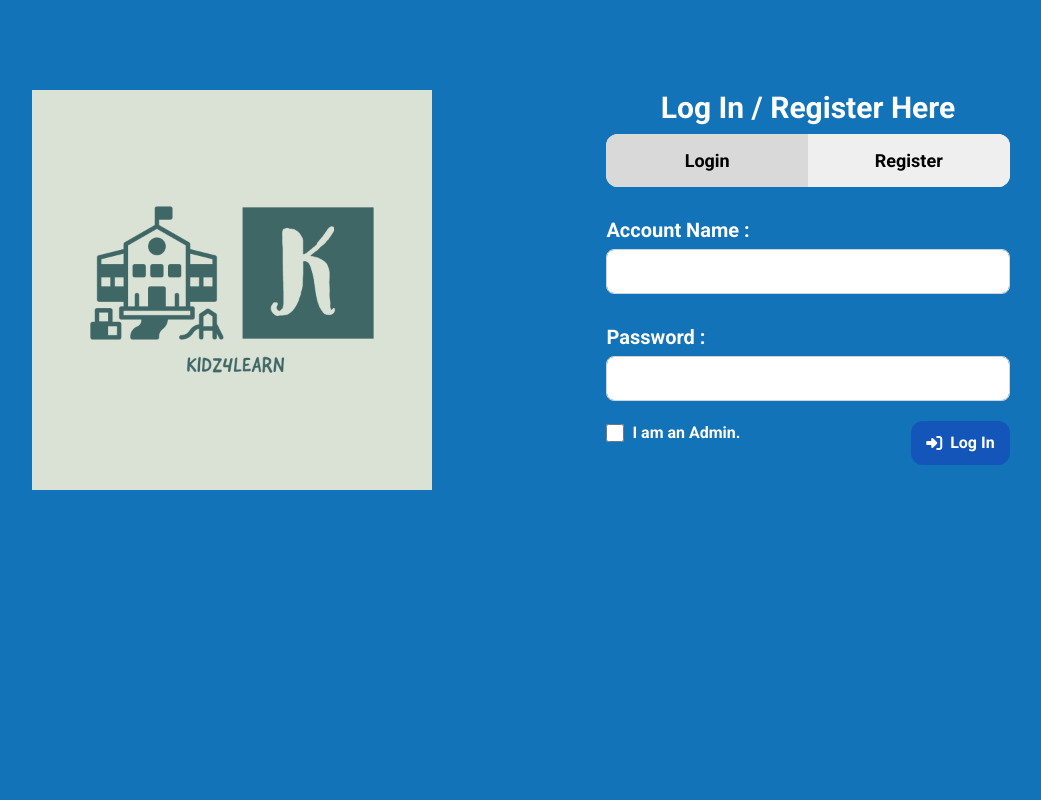
After one commit to huijack/Kindergarten-Management-System, a Flask app: page /login in a window 1280 px wide. The commit adds this page. Shown: the whole page, without its empty margins (120-1161 px from the left). Run offline with Flask 3, Linux system fonts and the light colour scheme; some libraries are stand-ins or nearby versions.

Commit message:
login html first update

```diff
--- a/website/app.py
+++ b/website/app.py
@@ -146,9 +146,15 @@ def update():
         flash("Data Updated Successfully", "employee_success")
         return redirect(url_for('index'))
 
+
 @app.route('/teacher')
 def teacher():
     return render_template('teacher.html')
 
+
+@app.route('/login')
+def login():
+    return render_template('login.html')
+
 if __name__ == '__main__':
     app.run(debug=True)
--- a/website/static/css/style.css
+++ b/website/static/css/style.css
@@ -311,3 +305,143 @@ body {
   text-decoration: none;
   color: #fff;
 }
+
+.login-background {
+  display: flex;
+  background-color: #1373b9;
+  height: 100vh;
+  width: 100vw;
+  padding: 7% 5%;
+}
+
+.kindergarten-logo {
+  display: flex;
+  justify-content: center;
+  width: 50%;
+}
+
+.kindergarten-logo img {
+  height: 400px;
+  width: 400px;
+}
+
+.login-register-container {
+  width: 50%;
+  display: flex;
+  justify-content: center;
+}
+
+.login-register-box {
+  width: 70%;
+}
+
+.login-register-header {
+  display: flex;
+  justify-content: center;
+}
+
+.login-register-header h3 {
+  color: #fff;
+  font-size: 30px;
+  font-weight: 700;
+}
+
+.login-register-button {
+  display: flex;
+  flex-wrap: nowrap;
+  border-radius: 12px;
+  background-color: #fff;
+  justify-content: center;
+}
+
+.switch-button {
+  border: none;
+  width: 50%;
+  padding-left: 0;
+  padding-right: 0;
+  font-size: 18px;
+  font-weight: 600;
+}
+
+.switch-button.active {
+  background-color: #d9d9d9;
+}
+
+.button-left {
+  border-top-left-radius: 12px;
+  border-bottom-left-radius: 12px;
+}
+
+.button-right {
+  border-top-right-radius: 12px;
+  border-bottom-right-radius: 12px;
+}
+
+.login-button-text,
+.register-button-text {
+  padding: 12px 15px;
+}
+
+.margin-space {
+  margin-bottom: 7%;
+}
+
+.margin-space-small {
+  margin-bottom: 5%;
+}
+
+.form-label {
+  color: #fff;
+  font-size: 20px;
+  font-weight: 700;
+  margin-bottom: 1%;
+}
+
+.login-register-form-size {
+  height: 45px;
+  border-radius: 8px;
+}
+
+.submit-checkbox {
+  display: flex;
+  align-items: flex-start;
+  justify-content: space-between;
+}
+
+.isAdmin-text {
+  color: #fff;
+  font-size: 16px;
+  font-weight: 700;
+  margin-bottom: 0;
+}
+
+.checkbox-size {
+  height: 18px;
+  width: 18px;
+  border: none;
+}
+
+.login-submit-button {
+  display: flex;
+  justify-content: center;
+  align-items: center;
+  background-color: #1355B9;
+  color: #fff;
+  border: none;
+  border-radius: 12px;
+  padding: 10px 15px;
+  font-size: 16px;
+  font-weight: 700;
+  cursor: pointer;
+}
+
+.checkbox-container {
+  display: flex;
+  justify-content: flex-start; /* Align items to the start of the container */
+  align-items: center;
+}
+
+.submit-container {
+  display: flex;
+  justify-content: flex-end;
+}
--- /dev/null
+++ b/website/templates/login.html
@@ -0,0 +1,89 @@
+<!DOCTYPE html>
+<html lang="en">
+  <head>
+    <meta charset="UTF-8" />
+    <meta name="viewport" content="width=device-width, initial-scale=1.0" />
+    <title>Log In Page</title>
+
+    <!-- Bootstrap -->
+    <link
+      rel="stylesheet"
+      href="https://cdn.jsdelivr.net/npm/bootstrap@4.6.2/dist/css/bootstrap.min.css"
+      integrity="sha384-xOolHFLEh07PJGoPkLv1IbcEPTNtaed2xpHsD9ESMhqIYd0nLMwNLD69Npy4HI+N"
+      crossorigin="anonymous"
+    />
+
+    <!-- FontAwesome Icons -->
+    <script
+      src="https://kit.fontawesome.com/f0c6770306.js"
+      crossorigin="anonymous"
+    ></script>
+
+    <!-- CSS -->
+    <link
+      rel="stylesheet"
+      type="text/css"
+      href="{{ url_for('static', filename='css/style.css') }}"
+    />
+  </head>
+  <body>
+    <div class="login-background">
+      <div class="kindergarten-logo">
+        <img
+          src="{{ url_for('static', filename='images/Kidz4Learn.jpeg') }}"
+          alt="Kindergarten Logo"
+        />
+      </div>
+      <div class="login-register-container">
+        <div class="login-register-box">
+          <div class="login-register-header">
+            <h3>Log In / Register Here</h3>
+          </div>
+          <div class="login-register-button">
+            <button class="switch-button active button-left">
+              <div class="login-button-text">Login</div>
+            </button>
+            <button class="switch-button button-right">
+              <div class="register-button-text">Register</div>
+            </button>
+          </div>
+          <div class="margin-space"></div>
+          <div class="login-register-form">
+            <form action="{{ url_for('login') }}" method="POST">
+                <div class="form-group">
+                    <label class="form-label" for="accountname"
+                    >Account Name :</label
+                    >
+                    <input
+                    type="text"
+                    class="form-control login-register-form-size"
+                    id="accountname"
+                    name="accountname"
+                    required
+                    />
+                </div>
+                <div class="margin-space"></div>
+                <div class="form-group">
+                    <label class="form-label" for="password">Password :</label>
+                    <input type="password" class="form-control login-register-form-size" id="password" name="password" required>
+                </div>
+                <div class="margin-space-small"></div>
+                <div class="submit-checkbox">
+                    <div class="checkbox-container">
+                        <input class="checkbox-size" type="checkbox" id="isAdmin" name="isAdmin" value="Admin">
+                        <label class="isAdmin-text ml-2" for="isAdmin">I am an Admin.</label>
+                    </div>
+                    <div class="submit-container">
+                        <button class="login-submit-button" type="submit">
+                            <i class="fa-solid fa-right-to-bracket mr-1"></i>
+                            <div class="submit-button-text ml-1">Log In</div>
+                        </button>
+                    </div>
+                </div>
+            </form>
+          </div>
+        </div>
+      </div>
+    </div>
+  </body>
+</html>
```
Also changed, not shown: other parts of website/static/css/style.css (+23 -29 lines), website/static/images/Kidz4Learn.jpeg (added). Lines whose indentation alone changed are shown as unchanged.
